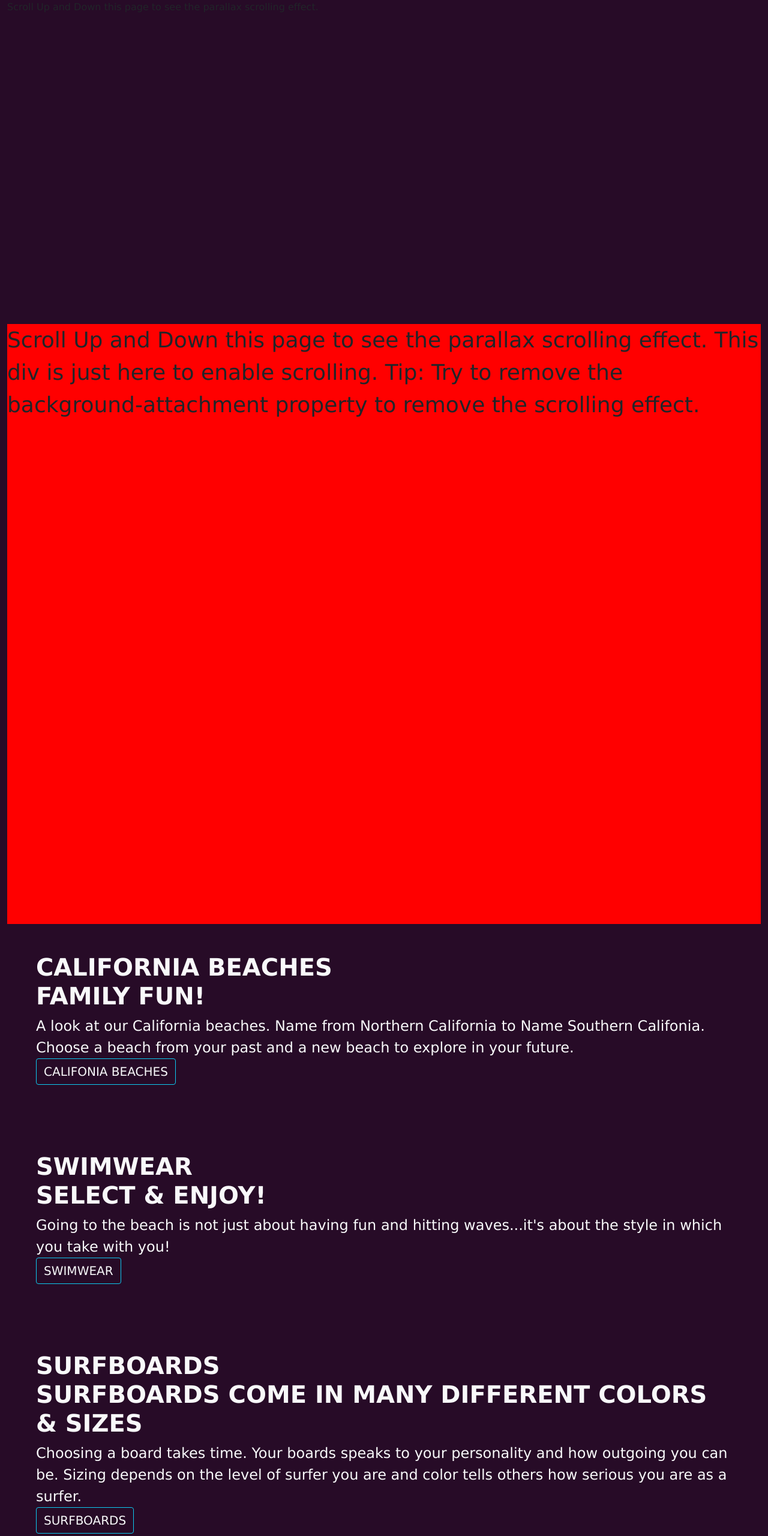
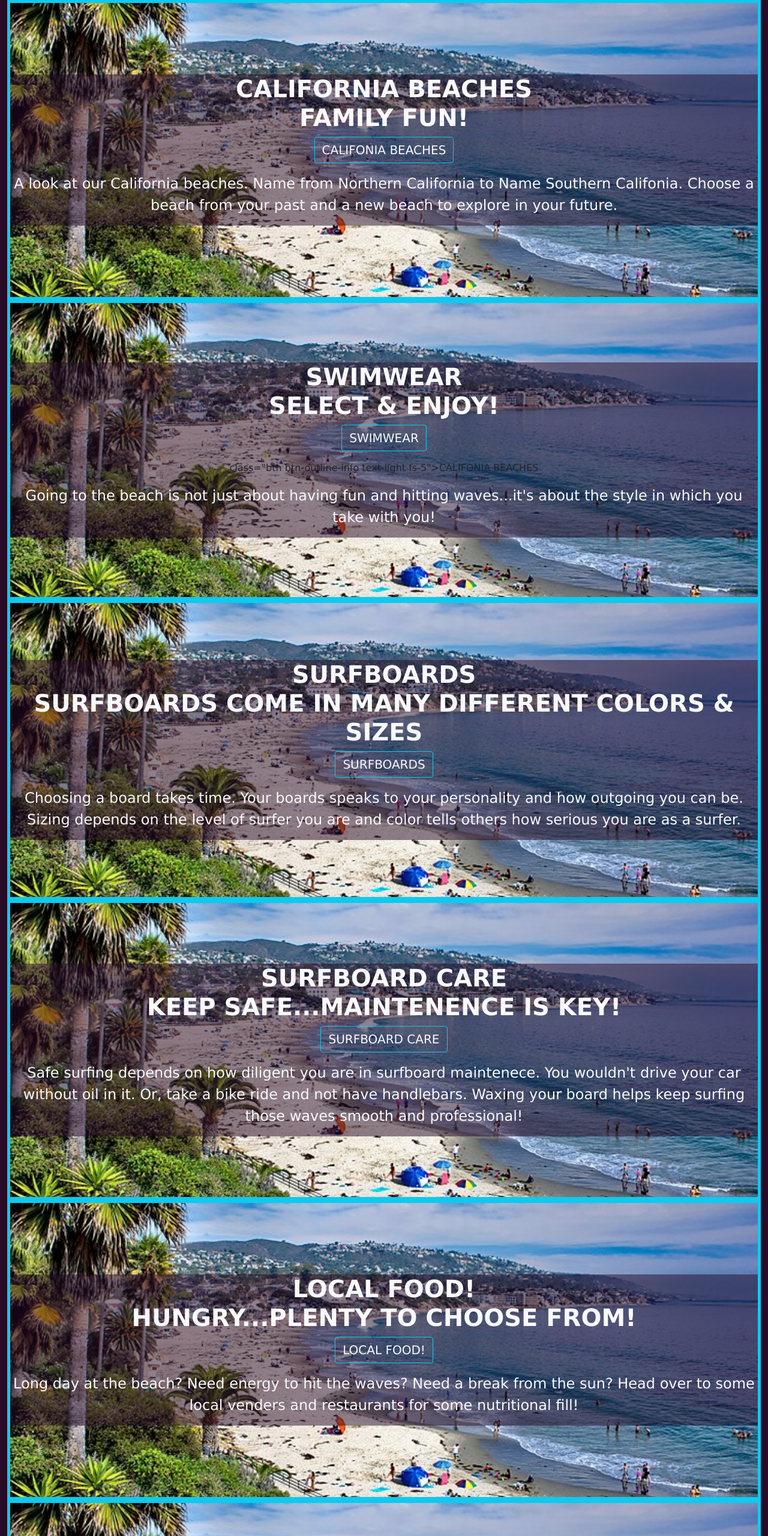
Before and after one commit to cochav4884/parallax, a plain HTML site: page index.html in a window 1280 px wide. Shown: the part 80-2640 px from the top of the page at 60% size. Drawn offline with nearby package versions, Linux system fonts and the light colour scheme.

Commit message:
added img and set up sections

```diff
--- a/css/styles.css
+++ b/css/styles.css
@@ -28,12 +28,12 @@ ul li:hover {
 }
 
 .nav-item:hover .nav-link {
-    color: rgb(255, 255, 255)!important;
+    color: rgb(255, 255, 255) !important;
 }
 
 .parallax {
     /* The image used */
-    background-image: url("img_parallax.jpg");
+    background-image: url("../img/CA\ Main\ Beach.jpg");
 
     /* Set a specific height */
     min-height: 500px;
@@ -48,6 +48,47 @@ ul li:hover {
     justify-content: space-evenly;
     /* align-items: space-evenly */
     align-items: center;
-  }
+}
 
 /* add sub-sections for each jumbotron: California Beaches, Swimwear, Surfboards, Surfboard Care, Local Food, Local Instructor  */
+
+.content {
+    background-color: rgb(39, 11, 39, 0.5);
+    text-align: center;
+}
+
+.california-beaches {
+    border: 5px solid rgb(13, 202, 240);
+    height: 200px;
+    width: auto;
+}
+
+.swimwear {
+    border: 5px solid rgb(13, 202, 240);
+    height: 200px;
+    width: auto;
+}
+
+.surfboards {
+    border: 5px solid rgb(13, 202, 240);
+    height: 200px;
+    width: auto;
+}
+
+.surfboard-care {
+    border: 5px solid rgb(13, 202, 240);
+    height: 200px;
+    width: auto;
+}
+
+.local-food {
+    border: 5px solid rgb(13, 202, 240);
+    height: 200px;
+    width: auto;
+}
+
+.local-instructors {
+    border: 5px solid rgb(13, 202, 240);
+    height: 200px;
+    width: auto;
+}
--- a/index.html
+++ b/index.html
@@ -23,7 +23,8 @@
   <nav class="navbar navbar-expand-lg navbar-light">
     <div class="container-fluid">
       <a class="navbar-brand" href="#">Navbar</a>
-      <button class="navbar-toggler" type="button" data-bs-toggle="collapse" data-bs-target="#navbarSupportedContent" aria-controls="navbarSupportedContent" aria-expanded="false" aria-label="Toggle navigation">
+      <button class="navbar-toggler" type="button" data-bs-toggle="collapse" data-bs-target="#navbarSupportedContent"
+        aria-controls="navbarSupportedContent" aria-expanded="false" aria-label="Toggle navigation">
         <span class="navbar-toggler-icon"></span>
       </button>
       <div class="collapse navbar-collapse" id="navbarSupportedContent">
@@ -36,16 +37,21 @@
             <a class="nav-link" href="#" target="_blank">Local Fun!</a>
           </li>
           <li class="nav-item dropdown">
-            <a class="nav-link dropdown-toggle" href="#" id="navbarDropdown" role="button" data-bs-toggle="dropdown" aria-expanded="false">
+            <a class="nav-link dropdown-toggle" href="#" id="navbarDropdown" role="button" data-bs-toggle="dropdown"
+              aria-expanded="false">
               Dropdown
             </a>
             <ul class="dropdown-menu text-success" aria-labelledby="navbarDropdown">
-              <li><a class="dropdown-item" href="#" target="_blank">California Beaches</a></li>
+              <li><a class="dropdown-item"
+                  href="https://www.google.com/search?q=california+beaches&rlz=1C1CHZN_enUS941US941&sxsrf=APq-WBtVWqk5e7bLmq7ckCp60lQf387JSw:1650947623143&source=lnms&tbm=isch&sa=X&sqi=2&ved=2ahUKEwjJ1PqU87D3AhXzuZUCHduJDfsQ_AUoA3oECAEQBQ&biw=1920&bih=937&dpr=1#imgrc=iZPVN0_WsnGgAM"
+                  target="_blank">California Beaches</a></li>
               <li><a class="dropdown-item" href="#" target="_blank">Swimwear</a></li>
               <li><a class="dropdown-item" href="#" target="_blank">Surfboards</a></li>
               <li><a class="dropdown-item" href="#" target="_blank">Surfboard Care</a></li>
               <li><a class="dropdown-item" href="#" target="_blank">Local Food!</a></li>
-              <li><hr class="dropdown-divider bg-dark"></li>
+              <li>
+                <hr class="dropdown-divider bg-dark">
+              </li>
               <li><a class="dropdown-item" href="#" target="_blank">Local Instructors</a></li>
             </ul>
           </li>
@@ -63,69 +69,74 @@
 
   <a name="#top"></a>
   <main class="container-fluid">
-  <p>Scroll Up and Down this page to see the parallax scrolling effect.</p>
 
-<div class="parallax d-flex justify-content-evenly align-items-center"></div>
+    <section class="california-beaches parallax">
+      <div class="content">
+        <h1 class="fw-bold text-light fs-1">CALIFORNIA BEACHES <br> FAMILY FUN!</h1>
+        <a href="https://www.google.com/maps/search/california+beaches/@36.8261826,-122.8241442,8z/data=!3m1!4b1"
+          target="_blank" class="btn btn-outline-info text-light fs-5">CALIFONIA BEACHES</a></p>
+        <p class="fs-4 fw-regular text-light"> A look at our California beaches. Name from Northern California to Name
+          Southern Califonia. Choose a beach from your past and a new beach to explore in your future.
+      </div>
+    </section>
 
-<div style="height:1000px;background-color:red;font-size:36px">
-Scroll Up and Down this page to see the parallax scrolling effect.
-This div is just here to enable scrolling.
-Tip: Try to remove the background-attachment property to remove the scrolling effect.
-</div>
-
-  <div class="jumbotron width=1000px">
-    <div class="container-fluid p-5">
-      <h1 class="fw-bold text-light fs-1">CALIFORNIA BEACHES <br> FAMILY FUN!</h1>
-      <p class="fs-4 fw-regular text-light"> A look at our California beaches. Name from Northern California to Name Southern Califonia. Choose a beach from your past and a new beach to explore in your future.<br>
-        <a href="https://www.galaxytheatres.com/movie-theater/riverbank" target="_blank"
-          class="btn btn-outline-info text-light fs-5">CALIFONIA BEACHES</a></p>
-    </div>
-  </div>
-
-  <div class="jumbotron width=1000px">
-    <div class="container-fluid p-5">
+    <section class="swimwear parallax">
+      <div class="content">
         <h1 class="fw-bold text-light fs-1">SWIMWEAR <br> SELECT & ENJOY!</h1>
-      <p class="fs-4 fw-regular text-light">Going to the beach is not just about having fun and hitting waves...it's about the style in which you take with you! <br>
         <a href="https://www.galaxytheatres.com/movie-theater/riverbank" target="_blank"
           class="btn btn-outline-info text-light fs-5">SWIMWEAR</a></p>
+        class="btn btn-outline-info text-light fs-5">CALIFONIA BEACHES</a></p>
+        <p class="fs-4 fw-regular text-light">Going to the beach is not just about having fun and hitting waves...it's
+          about the style in which you take with you!
       </div>
-  </div>
+    </section>
 
-  <div class="jumbotron width=1000px">
-    <div class="container-fluid p-5">
+    <section class="surfboards parallax">
+      <div class="content">
         <h1 class="fw-bold text-light fs-1">SURFBOARDS <br> SURFBOARDS COME IN MANY DIFFERENT COLORS & SIZES</h1>
-      <p class="fs-4 fw-regular text-light">Choosing a board takes time. Your boards speaks to your personality and how outgoing you can be. Sizing depends on the level of surfer you are and color tells others how serious you are as a surfer. <br>
         <a href="https://www.galaxytheatres.com/movie-theater/riverbank" target="_blank"
           class="btn btn-outline-info text-light fs-5">SURFBOARDS</a></p>
+        <p class="fs-4 fw-regular text-light">Choosing a board takes time. Your boards speaks to your personality and
+          how outgoing you can be. Sizing depends on the level of surfer you are and color tells others how serious you
+          are as a surfer.
       </div>
-  </div>
+    </section>
 
-  <div class="jumbotron width=1000px">
-    <div class="container-fluid p-5">
+    <section class="surfboard-care parallax">
+      <div class="content">
         <h1 class="fw-bold text-light fs-1">SURFBOARD CARE <br> KEEP SAFE...MAINTENENCE IS KEY!</h1>
-      <p class="fs-4 fw-regular text-light">Safe surfing depends on how diligent you are in surfboard maintenece. You wouldn't drive your car without oil in it. Or, take a bike ride and not have handlebars. Waxing your board helps keep surfing those waves smooth and professional! <br>
         <a href="https://www.galaxytheatres.com/movie-theater/riverbank" target="_blank"
           class="btn btn-outline-info text-light fs-5">SURFBOARD CARE</a></p>
+        <p class="fs-4 fw-regular text-light">Safe surfing depends on how diligent you are in surfboard maintenece. You
+          wouldn't drive your car without oil in it. Or, take a bike ride and not have handlebars. Waxing your board
+          helps keep surfing those waves smooth and professional!
       </div>
-  </div>
+    </section>
 
-  <div class="jumbotron width=1000px">
-    <div class="container-fluid p-5">
+    <section class="surfboard-care parallax">
+      <div class="content">
         <h1 class="fw-bold text-light fs-1">LOCAL FOOD! <br> HUNGRY...PLENTY TO CHOOSE FROM!</h1>
-      <p class="fs-4 fw-regular text-light">Long day at the beach? Need energy to hit the waves? Need a break from the sun? Head over to some local venders and restaurants for some nutritional fill! <br>
         <a href="https://www.galaxytheatres.com/movie-theater/riverbank" target="_blank"
         class="btn btn-outline-info text-light fs-5">LOCAL FOOD!</a></p>
+      <p class="fs-4 fw-regular text-light">Long day at the beach? Need energy to hit the waves? Need a break from the
+            sun? Head over to some local venders and restaurants for some nutritional fill!
         </div>
-  </div>
+    </section>
 
-  <div class="jumbotron width=1000px">
-    <div class="container-fluid p-5">
+    <section class="surfboard-care parallax">
+      <div class="content">
         <h1 class="fw-bold text-light fs-1">LOCAL INTRUCTORS <br> NOT SURE HOW TO SURF...FIND AN INSTRUCTOR THAT FITS YOUR STYLE</h1>
-      <p class="fs-4 fw-regular text-light">Surfing for the first time...remember your first bike ride or putting on a pair of skates for the first time? Grass, cement, water... all fun comes with a solid contact with you fall. Get tips and learn how to ski with a local professional. You still sit on a bike or throw on a pair of skates once in a while...why not step onto a board and surf some ways! <br>
           <a href="https://www.galaxytheatres.com/movie-theater/riverbank" target="_blank"
             class="btn btn-outline-info text-light fs-5">LOCAL INSTRUCTORS</a></p>
+        <p class="fs-4 fw-regular text-light">Surfing for the first time...remember your first bike ride or putting on a
+          pair of skates for the first time? Grass, cement, water... all fun comes with a solid contact with you fall.
+          Get tips and learn how to ski with a local professional. You still sit on a bike or throw on a pair of skates
+          once in a while...why not step onto a board and surf some ways!
         </div>
-  </div>
+    </section>
+
+
+
 
     <a href="#">Back to Top</a>
   </main>
```
Also changed, not shown: img/CA Main Beach.jpg (added). Lines whose indentation alone changed are shown as unchanged.
